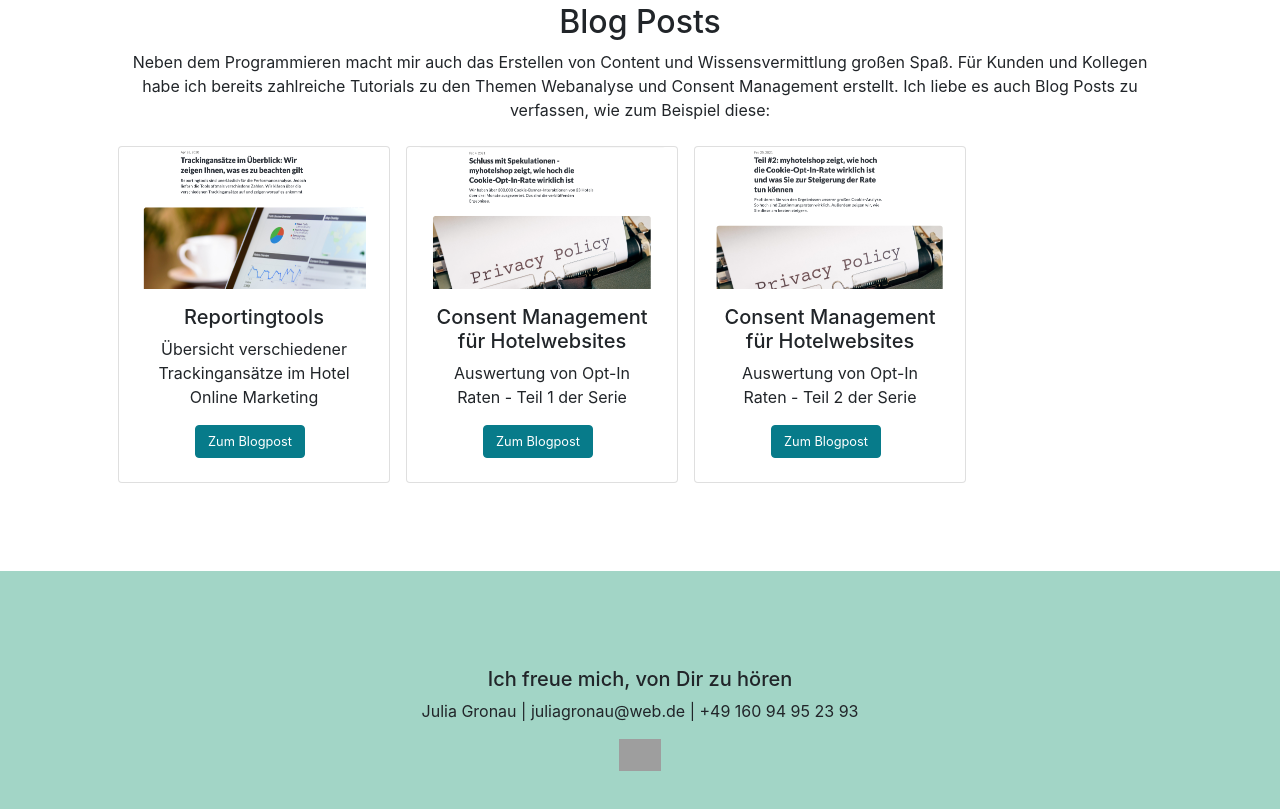
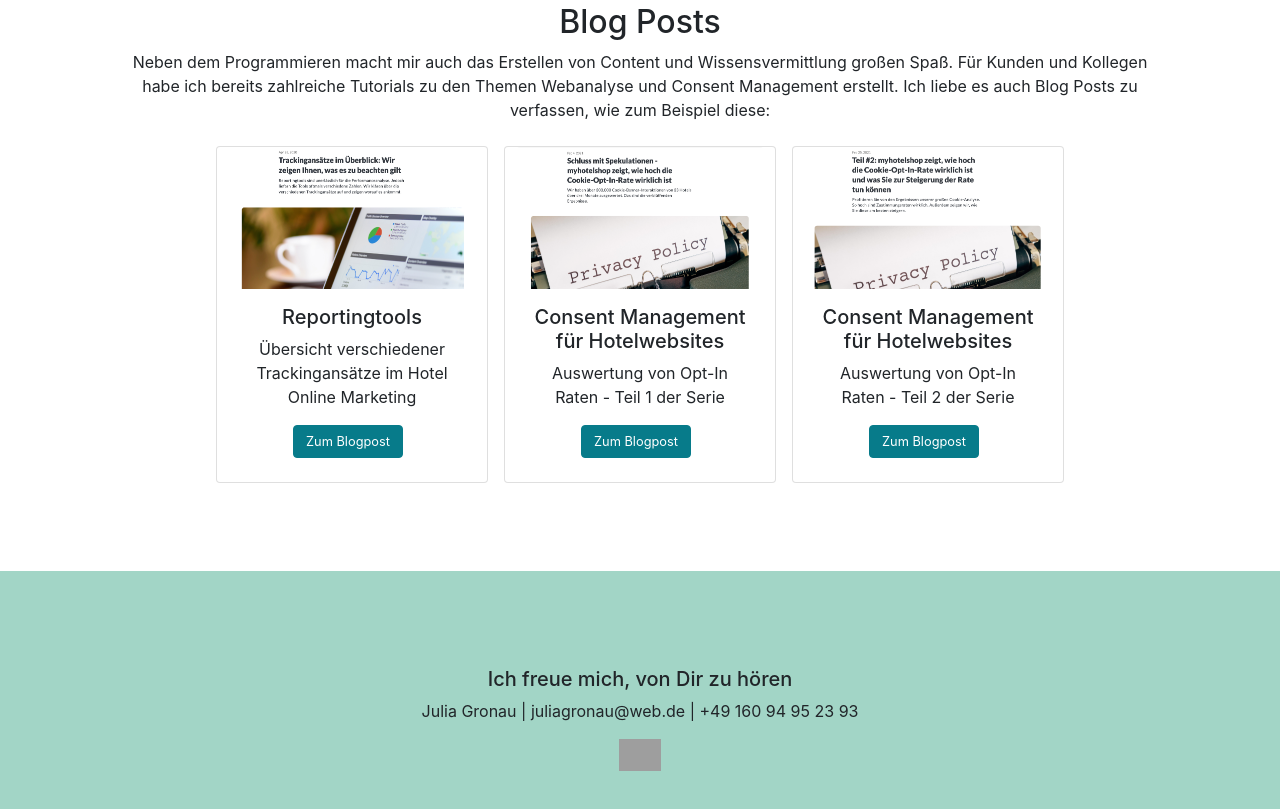
Before and after one commit to juliagronau/portfolio, a React (Create React App) app: page / in a window 1280 px wide. Shown: the part 2940-3749 px from the top of the page. Built offline with nearby package versions, Linux system fonts and the light colour scheme; grey boxes are pictures that could not be loaded.

Commit message:
adjust position of cards

```diff
--- a/src/Components/Blog.js
+++ b/src/Components/Blog.js
@@ -13,7 +13,7 @@ const Blog = () => {
         erstellt. Ich liebe es auch Blog Posts zu verfassen, wie zum Beispiel
         diese:
       </p>
-      <div className="row">
+      <div className="row" style={{ justifyContent: "center" }}>
         <div className="card" style={{ width: "17rem", margin: ".5rem" }}>
           <img className="card-img-top" src={blogtrackingthumbnail}></img>
           <div className="card-body">
```
